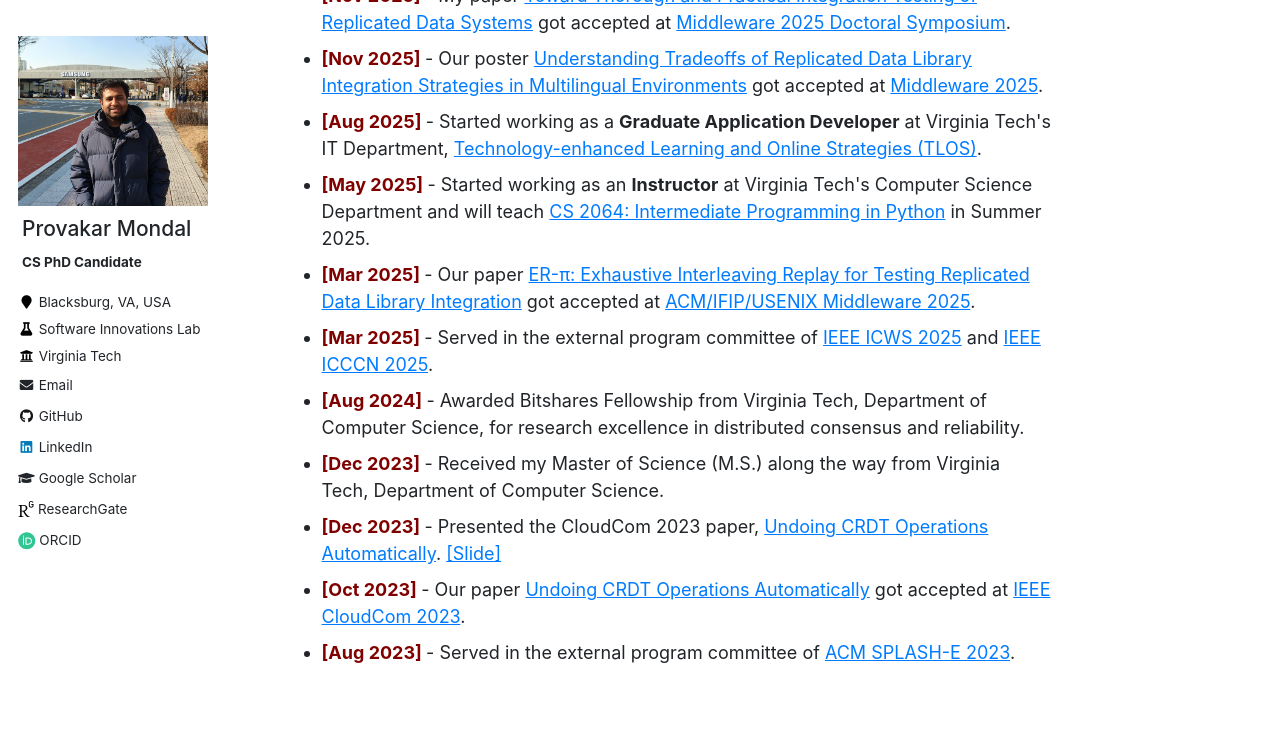
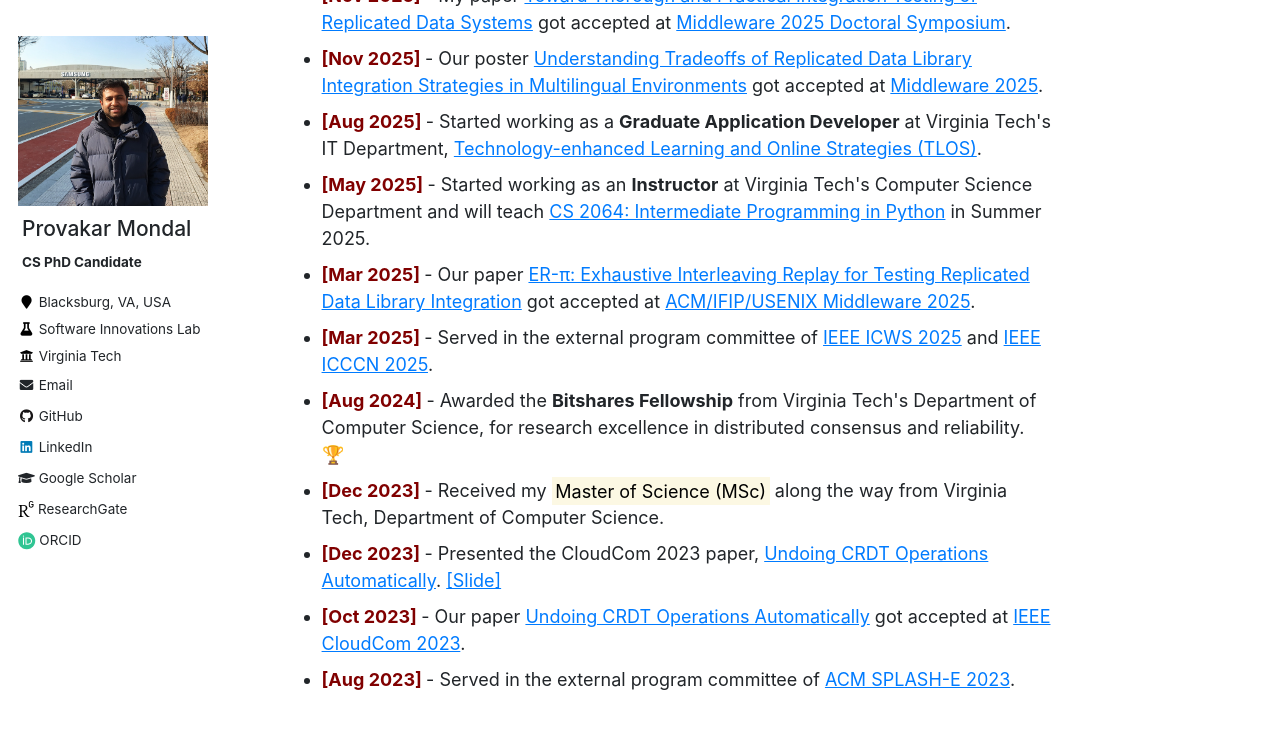
Before and after one commit to surzoprovakar/surzoprovakar.github.io, a Jekyll site: the page built from _pages/about.md, in a window 1280 px wide and 900 px high, scrolled down 844 px. Shown: the top 729 px of the window. Built offline with Jekyll 4.4.1, drawn with Linux system fonts in a browser that asks for light colours; comment, search, counter and statistics services are not loaded.

Commit message:
add trophy icon for Bitshares fellowship and mark the MSc news

```diff
--- a/_pages/about.md
+++ b/_pages/about.md
@@ -48,9 +48,9 @@
 
 <li><strong><span style="color:Maroon"> [Mar 2025] </span></strong> - Served in the external program committee of <a href = "https://services.conferences.computer.org/2025/icws-2025/" target="_blank" rel="noopener noreferrer">IEEE ICWS 2025</a> and <a href = "http://www.icccn.org/" target="_blank" rel="noopener noreferrer">IEEE ICCCN 2025</a>. </li>
 
-<li><strong><span style="color:Maroon"> [Aug 2024] </span></strong> - Awarded Bitshares Fellowship from Virginia Tech, Department of Computer Science, for research excellence in distributed consensus and reliability. </li>
+<li><strong><span style="color:Maroon"> [Aug 2024] </span></strong> - Awarded the <b>Bitshares Fellowship</b> from Virginia Tech's Department of Computer Science, for research excellence in distributed consensus and reliability. &#127942;</li>
 
-<li><strong><span style="color:Maroon"> [Dec 2023] </span></strong> - Received my Master of Science (M.S.) along the way from Virginia Tech, Department of Computer Science. </li>
+<li><strong><span style="color:Maroon"> [Dec 2023] </span></strong> - Received my <mark>Master of Science (MSc)</mark> along the way from Virginia Tech, Department of Computer Science. </li>
 
 <li><strong><span style="color:Maroon"> [Dec 2023] </span></strong> - Presented the CloudCom 2023 paper, <a href = "https://people.cs.vt.edu/provakar/CloudCom_23_Auto_Undo.pdf" target="_blank" rel="noopener noreferrer"> Undoing CRDT Operations Automatically</a>. <a href = "https://people.cs.vt.edu/provakar/Auto_Undo.pdf" target="_blank" rel="noopener noreferrer">[Slide]</a> </li>
 
```
